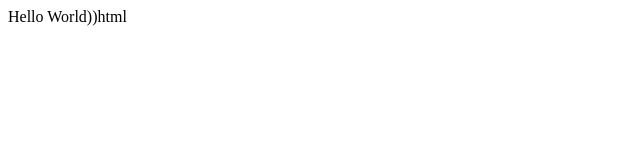
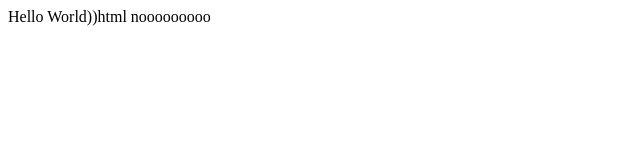
Before and after one commit to samsaffouri/WCAG-Brand-Colours-Contrast-Matrix, a plain HTML site: page index.html in a window 1280 px wide. Shown: the whole page, without its empty margins (0-640 px from the left). Drawn offline with Linux system fonts and the light colour scheme.

Commit message:
error testN

```diff
--- a/index.html
+++ b/index.html
@@ -4,6 +4,6 @@
 	<title>Brand Colors</title>
 </head>
 <body>
-	Hello World))html
+	Hello World))html nooooooooo
 </body>
 </html>
```
